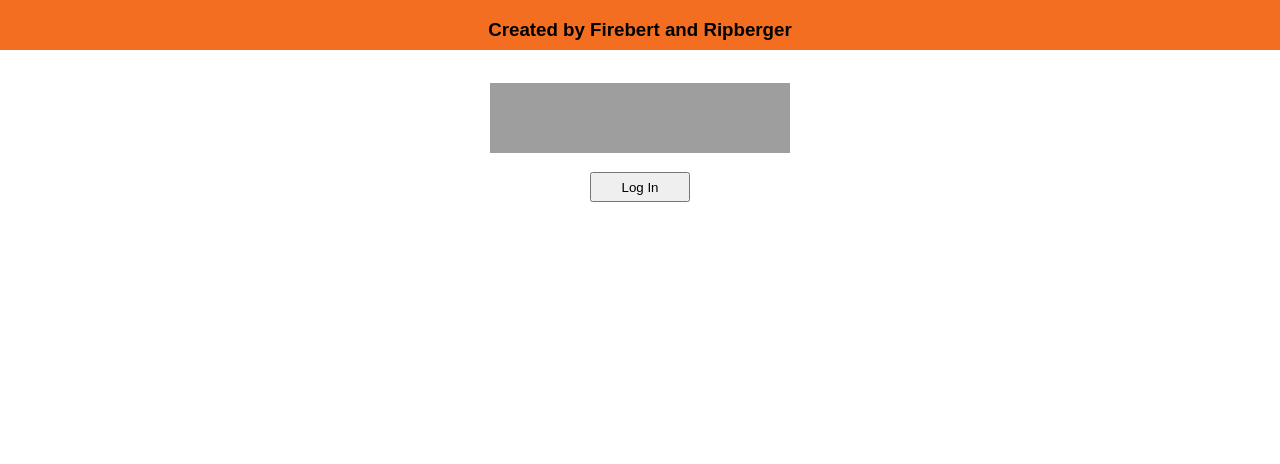
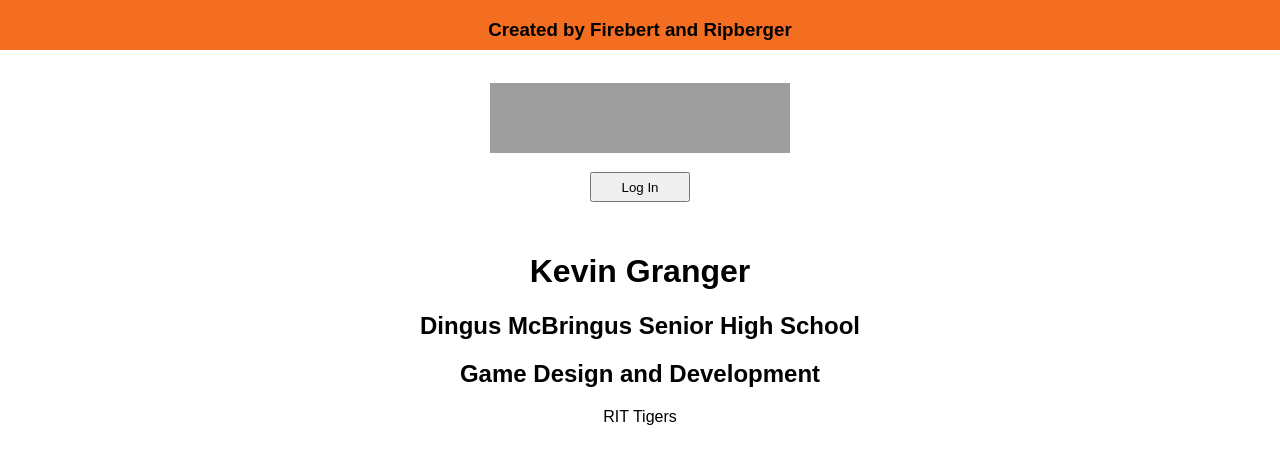
Before and after one commit to KevinMGranger/rmwad-project2, a website: page index.html in a window 1280 px wide. Both pictures are taken after a click on the button "Log In". Drawn offline with Linux system fonts and the light colour scheme; grey boxes are pictures that could not be loaded.

Commit message:
fixed issues with json formatting, parsing, and some styling.

```diff
--- a/scripts/mainscript.js
+++ b/scripts/mainscript.js
@@ -7,7 +7,7 @@
 window.onload= init;
 
 function init(){
-	document.getElementById("logIn").onclick= function(){getInfo('tests/me.json');};
+	document.getElementById("logIn").onclick= function(){getInfo('./tests/me.json');};
 }
 
 function getInfo(file) {
@@ -20,7 +20,7 @@ function getInfo(file) {
     xhr.send(null);
   }
 }
-
+var myJSON;
 function displayResponseJSON(xhr) {
   if (xhr.readyState == 4) {
     if (xhr.status == 200 || xhr.status == 304) {
@@ -31,24 +31,26 @@ function displayResponseJSON(xhr) {
       // clear contents of #content div
       contentDiv.innerHTML="";
 
-      var myJSON = JSON.parse( xhr.responseText );
+     myJSON = JSON.parse( xhr.responseText );
       var allInfo = myJSON;
 
-      // loop through all information
-      for (var i=0;i<allInfo.length;i++){
-        var info = allInfo[i];
+        var info = myJSON;
         // find information for the name, high school, first choice major, and favorite sports team
         var name = info.name;
         console.log(name);
 
-        var highSchool = info.education[0].school.name;
+        var highSchools = info.education.filter(function(skool){ return skool.type == "High School"});
+	if (highSchools.length) {
+		var highSchool = highSchools[0].school.name;
+	}
         console.log(highSchool);
 
-        var majors = info.education["concentration"];
-        var firstChoice = majors[0].name;
+        var colleges = info.education.filter(function(skool){ return skool.type == "College"; } );
+	var majors = colleges.filter(function(skool){ return skool.concentration;}).map(function(skool){ return skool.concentration[0].name; });
+        var firstChoice = majors[0];
         console.log(firstChoice);
 
-        var favoriteTeam = info.favorite_teams[0];
+        var favoriteTeam = info.favorite_teams[0].name;
         console.log(favoriteTeam);
 
         // create HTML elements to hold the info
@@ -84,8 +86,6 @@ function displayResponseJSON(xhr) {
         // add div to document
         contentDiv.appendChild(div);
 
-        // keep looping
-      } // end for
 
     } // end if request.status
   } // end request.readyState
--- a/style.css
+++ b/style.css
@@ -53,13 +53,10 @@ header{
 }
 
 #highSchool{
-	float: left;
 }
 
 #major{
-	float: left;
 }
 
 #favoriteTeam{
-	float: left;
 }
--- a/tests/me.json
+++ b/tests/me.json
@@ -1,5 +1,5 @@
-// //graph.facebook.com/v2.0/me?fields=education,name,inspirational_people,favorite_athletes,favorite_teams,inspirational_people
 {
+	"_comment": "//graph.facebook.com/v2.0/me?fields=education,name,inspirational_people,favorite_athletes,favorite_teams,inspirational_people",
   "education": [
     {
       "school": {
```
Also changed, not shown: tests/me/likes.json (+1 -1 lines).
